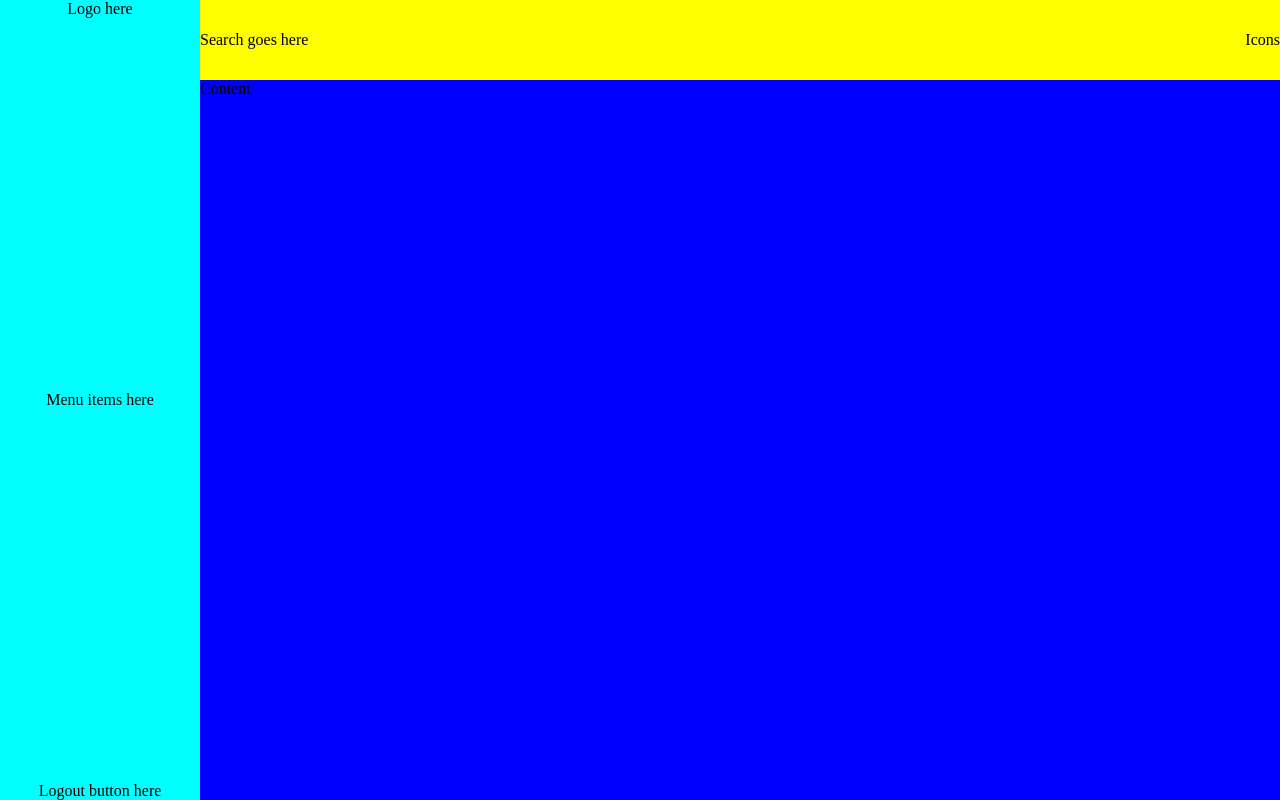
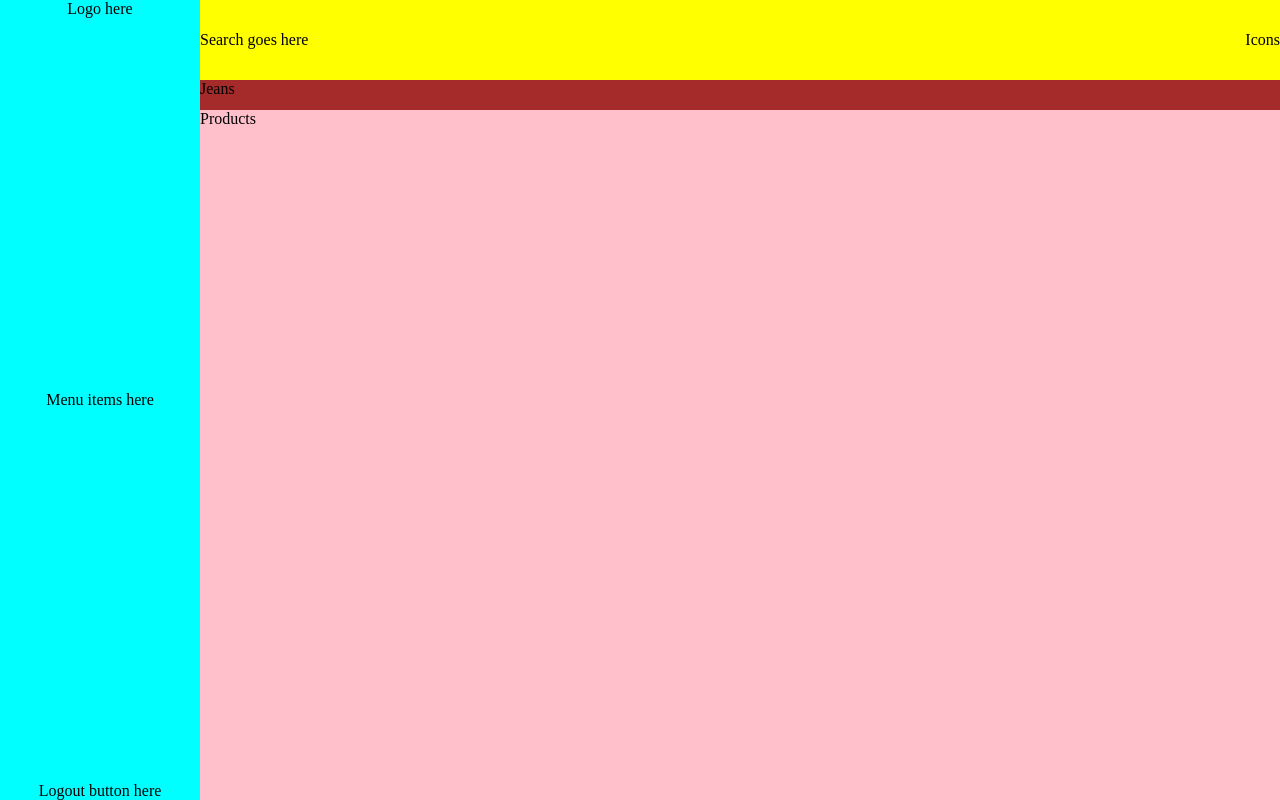
Before and after one commit to kevinisaac/web-dev-training-1, a plain HTML site: page products.html in a window 1280 px wide. Drawn offline with Linux system fonts and the light colour scheme.

Commit message:
Create content header and products division

```diff
--- a/products.css
+++ b/products.css
@@ -35,5 +35,15 @@ body {
     & .content {
         background-color: blue;
         height: calc(100vh - 80px);
+
+        & .content-top {
+            background-color: brown;
+            height: 30px;
+        }
+
+        & .content-bottom {
+            background-color: pink;
+            height: calc(100% - 30px);
+        }
     }
 }
--- a/products.html
+++ b/products.html
@@ -20,7 +20,10 @@
             <div class="header-left">Search goes here</div>
             <div class="header-right">Icons</div>
         </div>
-        <div class="content">Content</div>
+        <div class="content">
+            <div class="content-top">Jeans</div>
+            <div class="content-bottom">Products</div>
+        </div>
     </div>
 </body>
 </html>
```
